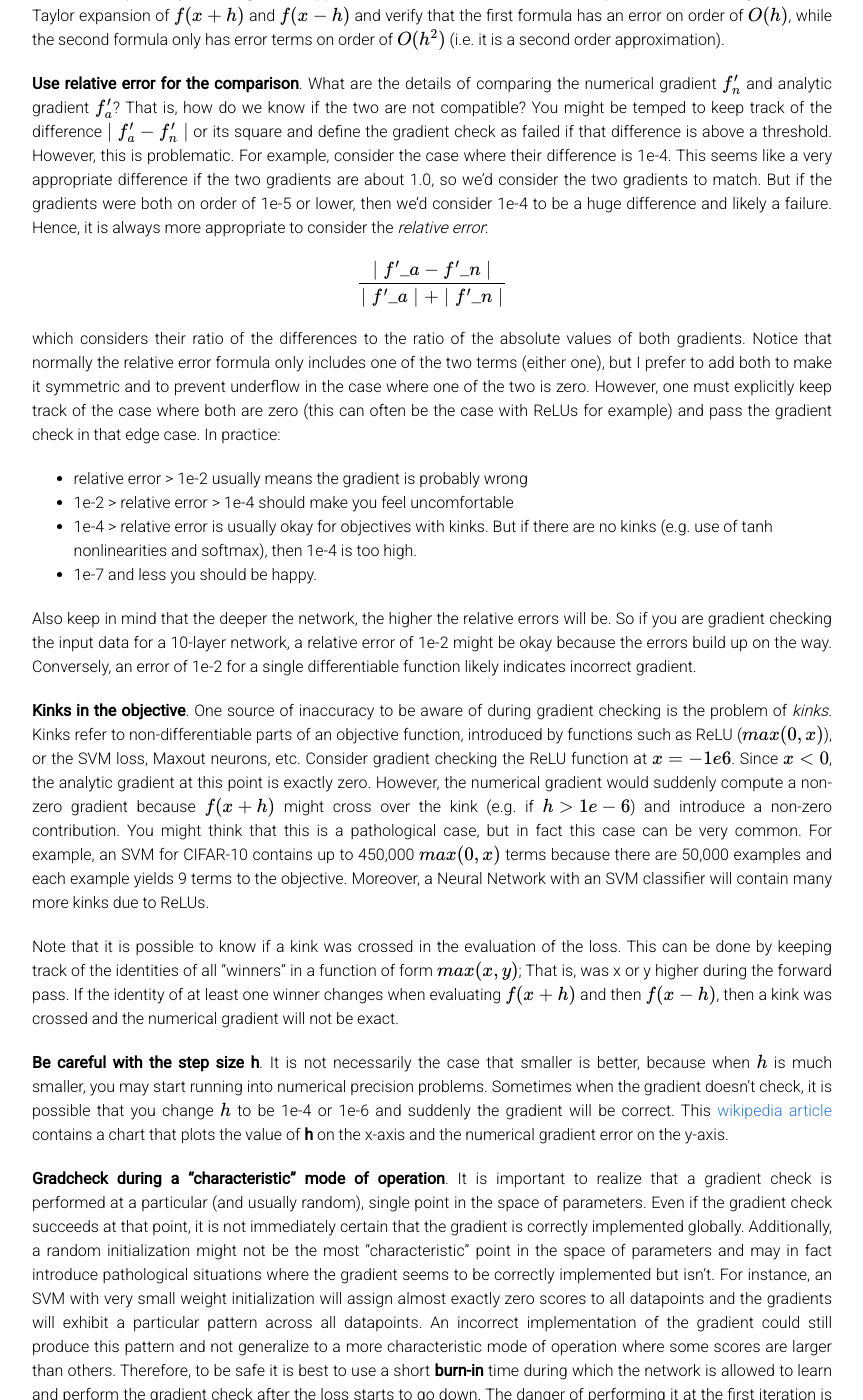
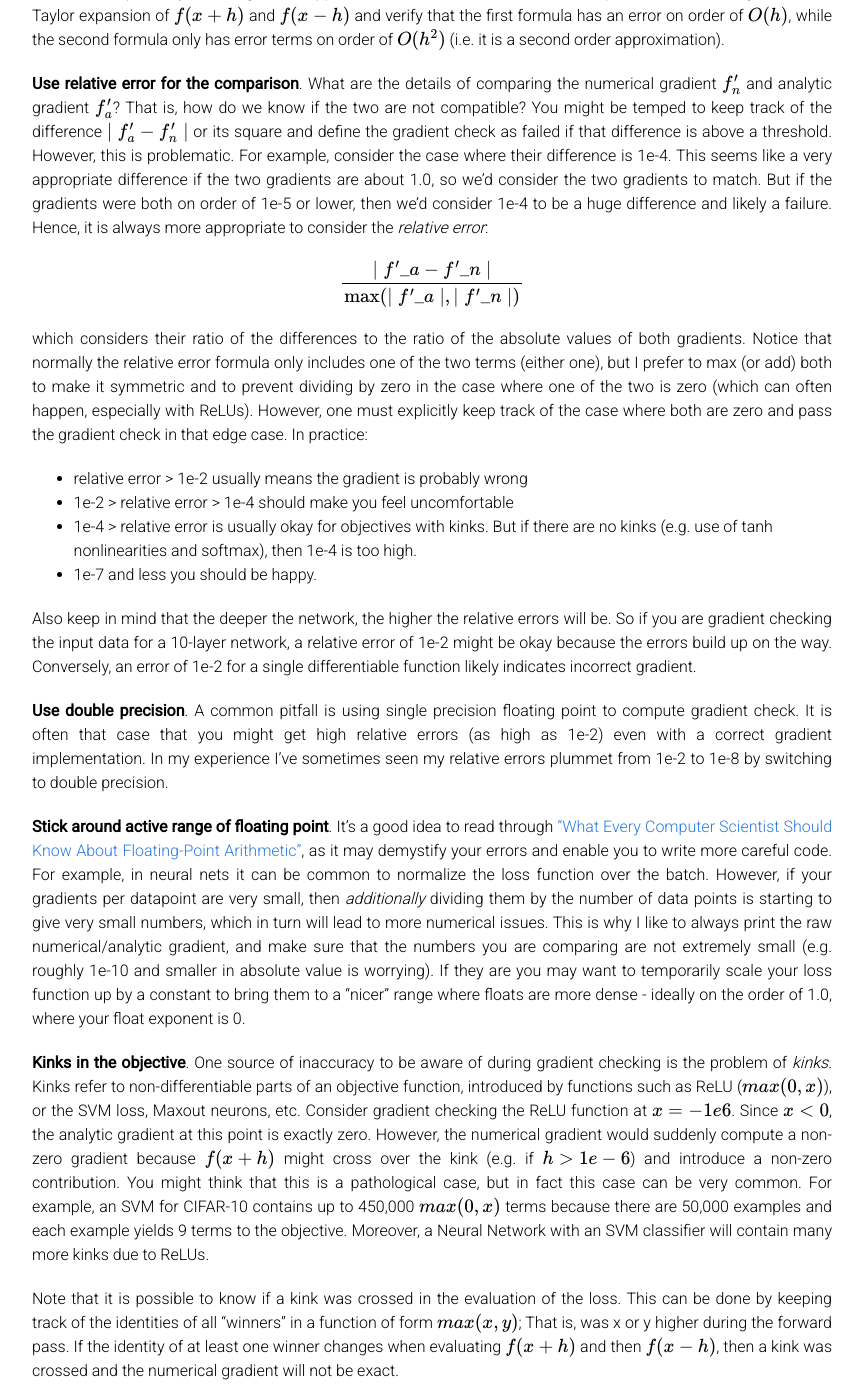
Before and after one commit to cs231n/cs231n.github.io, a Jekyll site: the page built from neural-networks-3.md, in a window 1280 px wide and 1400 px high, scrolled down 1237 px. Shown: the whole window, without its empty margins (208-1071 px from the left). Built offline with Jekyll 4.4.1, drawn with Linux system fonts in a browser that asks for light colours; Markdown is read by kramdown in place of the engine named in the settings; formulas are drawn with MathJax 3; some of the changed text lies outside the part shown.

Commit message:
adding more notes of pitfalls to gradcheck

```diff
--- a/neural-networks-3.md
+++ b/neural-networks-3.md
@@ -50,10 +50,10 @@ This requires you to evaluate the loss function twice to check every single dime
 **Use relative error for the comparison**. What are the details of comparing the numerical gradient \\(f'\_n\\) and analytic gradient \\(f'\_a\\)? That is, how do we know if the two are not compatible? You might be temped to keep track of the difference \\(\mid f'\_a - f'\_n \mid \\) or its square and define the gradient check as failed if that difference is above a threshold. However, this is problematic. For example, consider the case where their difference is 1e-4. This seems like a very appropriate difference if the two gradients are about 1.0, so we'd consider the two gradients to match. But if the gradients were both on order of 1e-5 or lower, then we'd consider 1e-4 to be a huge difference and likely a failure. Hence, it is always more appropriate to consider the *relative error*:
 
 $$
-\frac{\mid f'\_a - f'\_n \mid}{\mid f'\_a \mid + \mid f'\_n \mid}
+\frac{\mid f'\_a - f'\_n \mid}{\max(\mid f'\_a \mid, \mid f'\_n \mid)}
 $$
 
-which considers their ratio of the differences to the ratio of the absolute values of both gradients. Notice that normally the relative error formula only includes one of the two terms (either one), but I prefer to add both to make it symmetric and to prevent underflow in the case where one of the two is zero. However, one must explicitly keep track of the case where both are zero (this can often be the case with ReLUs for example) and pass the gradient check in that edge case. In practice:
+which considers their ratio of the differences to the ratio of the absolute values of both gradients. Notice that normally the relative error formula only includes one of the two terms (either one), but I prefer to max (or add) both to make it symmetric and to prevent dividing by zero in the case where one of the two is zero (which can often happen, especially with ReLUs). However, one must explicitly keep track of the case where both are zero and pass the gradient check in that edge case. In practice:
 
 - relative error > 1e-2 usually means the gradient is probably wrong
 - 1e-2 > relative error > 1e-4 should make you feel uncomfortable
@@ -62,9 +62,15 @@ which considers their ratio of the differences to the ratio of the absolute valu
 
 Also keep in mind that the deeper the network, the higher the relative errors will be. So if you are gradient checking the input data for a 10-layer network, a relative error of 1e-2 might be okay because the errors build up on the way. Conversely, an error of 1e-2 for a single differentiable function likely indicates incorrect gradient.
 
+**Use double precision**. A common pitfall is using single precision floating point to compute gradient check. It is often that case that you might get high relative errors (as high as 1e-2) even with a correct gradient implementation. In my experience I've sometimes seen my relative errors plummet from 1e-2 to 1e-8 by switching to double precision.
+
+**Stick around active range of floating point**. It's a good idea to read through ["What Every Computer Scientist Should Know About Floating-Point Arithmetic"](http://docs.oracle.com/cd/E19957-01/806-3568/ncg_goldberg.html), as it may demystify your errors and enable you to write more careful code. For example, in neural nets it can be common to normalize the loss function over the batch. However, if your gradients per datapoint are very small, then *additionally* dividing them by the number of data points is starting to give very small numbers, which in turn will lead to more numerical issues. This is why I like to always print the raw numerical/analytic gradient, and make sure that the numbers you are comparing are not extremely small (e.g. roughly 1e-10 and smaller in absolute value is worrying). If they are you may want to temporarily scale your loss function up by a constant to bring them to a "nicer" range where floats are more dense - ideally on the order of 1.0, where your float exponent is 0.
+
 **Kinks in the objective**. One source of inaccuracy to be aware of during gradient checking is the problem of *kinks*. Kinks refer to non-differentiable parts of an objective function, introduced by functions such as ReLU (\\(max(0,x)\\)), or the SVM loss, Maxout neurons, etc. Consider gradient checking the ReLU function at \\(x = -1e6\\). Since \\(x < 0\\), the analytic gradient at this point is exactly zero. However, the numerical gradient would suddenly compute a non-zero gradient because \\(f(x+h)\\) might cross over the kink (e.g. if \\(h > 1e-6\\)) and introduce a non-zero contribution. You might think that this is a pathological case, but in fact this case can be very common. For example, an SVM for CIFAR-10 contains up to 450,000 \\(max(0,x)\\) terms because there are 50,000 examples and each example yields 9 terms to the objective. Moreover, a Neural Network with an SVM classifier will contain many more kinks due to ReLUs.
 
 Note that it is possible to know if a kink was crossed in the evaluation of the loss. This can be done by keeping track of the identities of all "winners" in a function of form \\(max(x,y)\\); That is, was x or y higher during the forward pass. If the identity of at least one winner changes when evaluating \\(f(x+h)\\) and then \\(f(x-h)\\), then a kink was crossed and the numerical gradient will not be exact.
+
+**Use only few datapoints**. One fix to the above problem of kinks is to use fewer datapoints, since loss functions that contain kinks (e.g. due to use of ReLUs or margin losses etc.) will have fewer kinks with fewer datapoints, so it is less likely for you to cross one when you perform the finite different approximation. Moreover, if your gradcheck for only ~2 or 3 datapoints then you would almost certainly gradcheck for an entire batch. Using very few datapoints also makes your gradient check faster and more efficient.
 
 **Be careful with the step size h**. It is not necessarily the case that smaller is better, because when \\(h\\) is much smaller, you may start running into numerical precision problems. Sometimes when the gradient doesn't check, it is possible that you change \\(h\\) to be 1e-4 or 1e-6 and suddenly the gradient will be correct. This [wikipedia article](http://en.wikipedia.org/wiki/Numerical_differentiation) contains a chart that plots the value of **h** on the x-axis and the numerical gradient error on the y-axis.
 
@@ -85,7 +89,7 @@ Here are a few sanity checks you might consider running before you plunge into e
 
 - **Look for correct loss at chance performance.** Make sure you're getting the loss you expect when you initialize with small parameters. It's best to first check the data loss alone (so set regularization strength to zero). For example, for CIFAR-10 with a Softmax classifier we would expect the initial loss to be 2.302, because we expect a diffuse probability of 0.1 for each class (since there are 10 classes), and Softmax loss is the negative log probability of the correct class so: -ln(0.1) = 2.302. For The Weston Watkins SVM, we expect all desired margins to be violated (since all scores are approximately zero), and hence expect a loss of 9 (since margin is 1 for each wrong class). If you're not seeing these losses there might be issue with initialization.
 - As a second sanity check, increasing the regularization strength should increase the loss
-- **Overfit a tiny subset of data**. Lastly and most importantly, before training on the full dataset try to train on a tiny portion (e.g. 20 examples) of your data and make sure you can achieve zero cost. For this experiment it's also best to set regularization to zero, otherwise this can prevent you from getting zero cost. Unless you pass this sanity check with a small dataset it is not worth proceeding to the full dataset.
+- **Overfit a tiny subset of data**. Lastly and most importantly, before training on the full dataset try to train on a tiny portion (e.g. 20 examples) of your data and make sure you can achieve zero cost. For this experiment it's also best to set regularization to zero, otherwise this can prevent you from getting zero cost. Unless you pass this sanity check with a small dataset it is not worth proceeding to the full dataset. Note that it may happen that you can overfit very small dataset but still have an incorrect implementation. For instance, if your datapoints' features are random due to some bug, then it will be possible to overfit your small training set but you will never notice any generalization when you fold it your full dataset.
 
 <a name='baby'></a>
 ### Babysitting the learning process
```
Also changed, not shown: other parts of neural-networks-3.md (+0 -2 lines).
